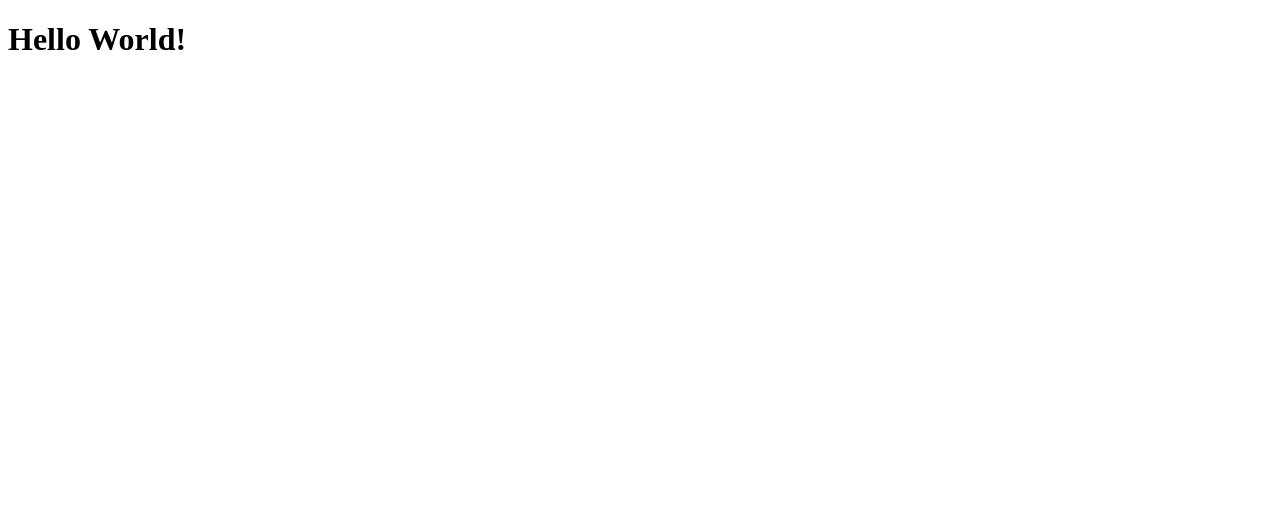
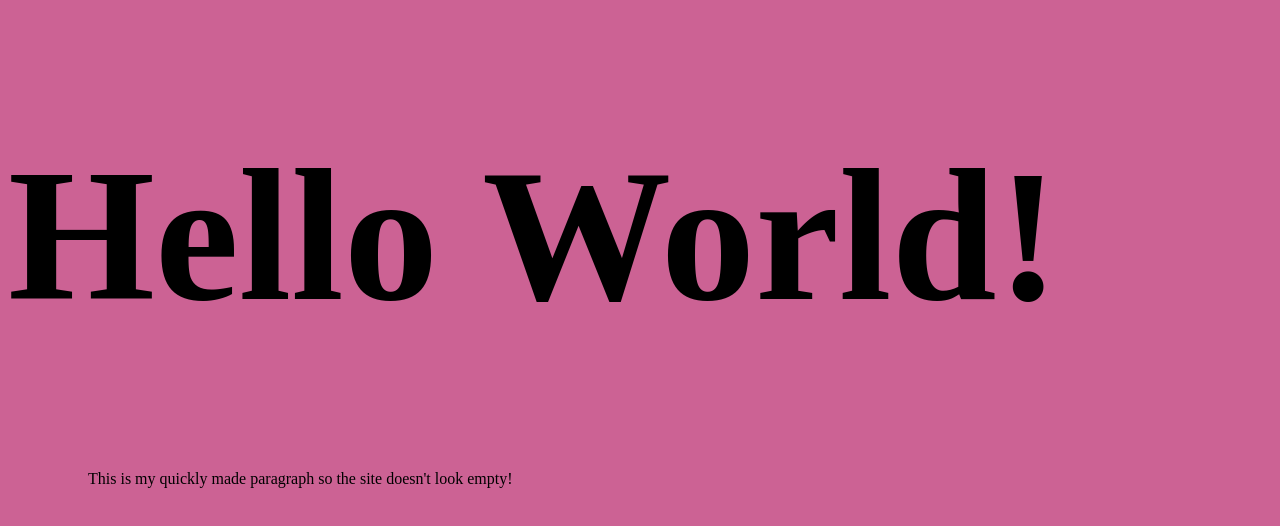
Before and after one commit to Chanez89/first-website, a plain HTML site: page index.html in a window 1280 px wide. Drawn offline with Linux system fonts and the light colour scheme.

Commit message:
add style.css, connect to index.html

```diff
--- a/index.html
+++ b/index.html
@@ -1,13 +1,16 @@
 <!DOCTYPE html>
 <html lang="en">
   <head>
+    <link rel="stylesheet" href="style.css">
+    <title>My Website</title>
+  </head>
 
-    <title>My Website</title>
 
-  </head>
   <body>
 
     <h1>Hello World!</h1>
 
+    <p>This is my quickly made paragraph so the site doesn't look empty! </p>
+
   </body>
 </html>
--- /dev/null
+++ b/style.css
@@ -0,0 +1,12 @@
+body {
+    background: rgb(204, 98, 148);
+  }
+
+ p {
+    margin-top: 100px;
+    margin-bottom: 100px;
+    margin-right: 150px;
+    margin-left: 80px;
+  }
+
+  h1 {font-size: 5cm;}
```
